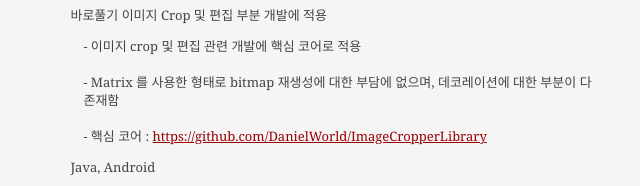
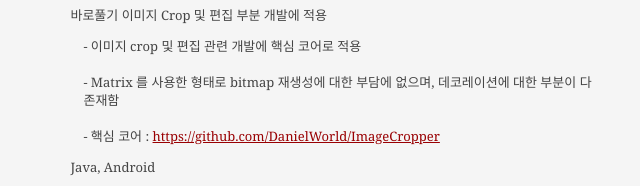
Before and after one commit to DanielWorld/danielworld.github.io, a plain HTML site: page index.html in a window 1280 px wide. Shown: the part 2600-2786 px from the top of the page, 370-1010 px from the left. Drawn offline with Linux system fonts and the light colour scheme.

Commit message:
fix wrong git project url

```diff
--- a/index.html
+++ b/index.html
@@ -185,7 +185,7 @@
                                     <p class="project-task-detail">
                                         - 이미지 crop 및 편집 관련 개발에 핵심 코어로 적용 <br><br>
                                         - Matrix 를 사용한 형태로 bitmap 재생성에 대한 부담에 없으며, 데코레이션에 대한 부분이 다 존재함 <br><br>
-                                        - 핵심 코어 : <a href="https://github.com/DanielWorld/ImageCropperLibrary" target="_blank">https://github.com/DanielWorld/ImageCropperLibrary</a>
+                                        - 핵심 코어 : <a href="https://github.com/DanielWorld/ImageCropper" target="_blank">https://github.com/DanielWorld/ImageCropper</a>
                                     </p>
                                     <p class="project-skill">Java, Android</p>
                                 </div>
```
